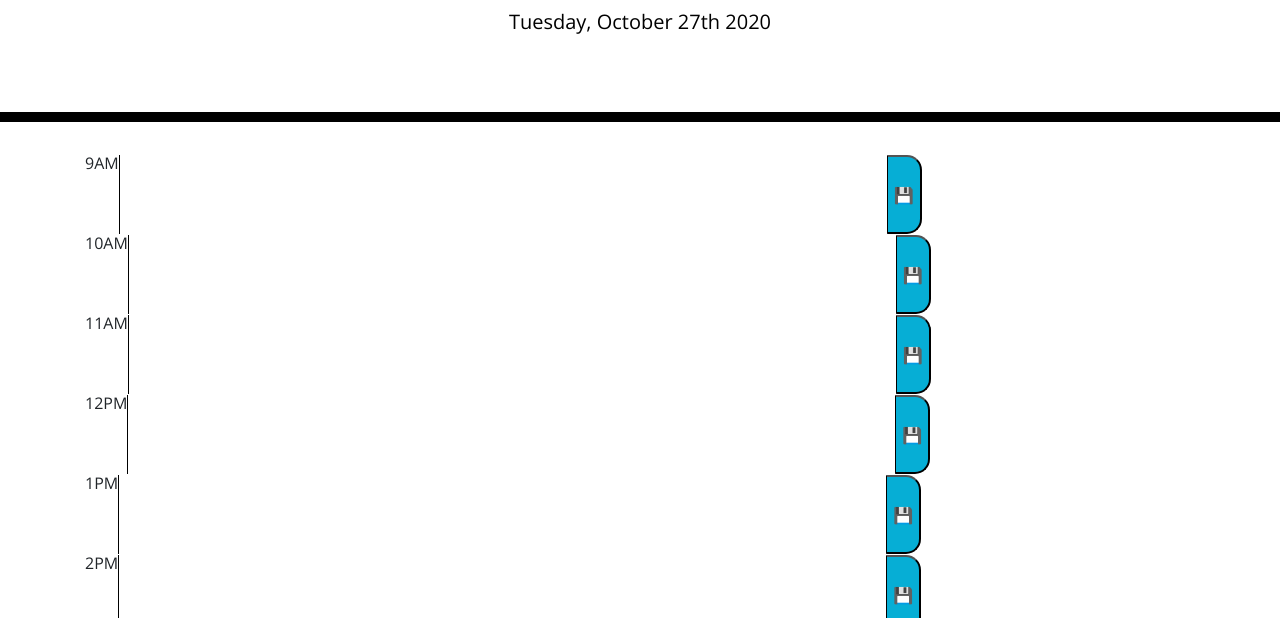
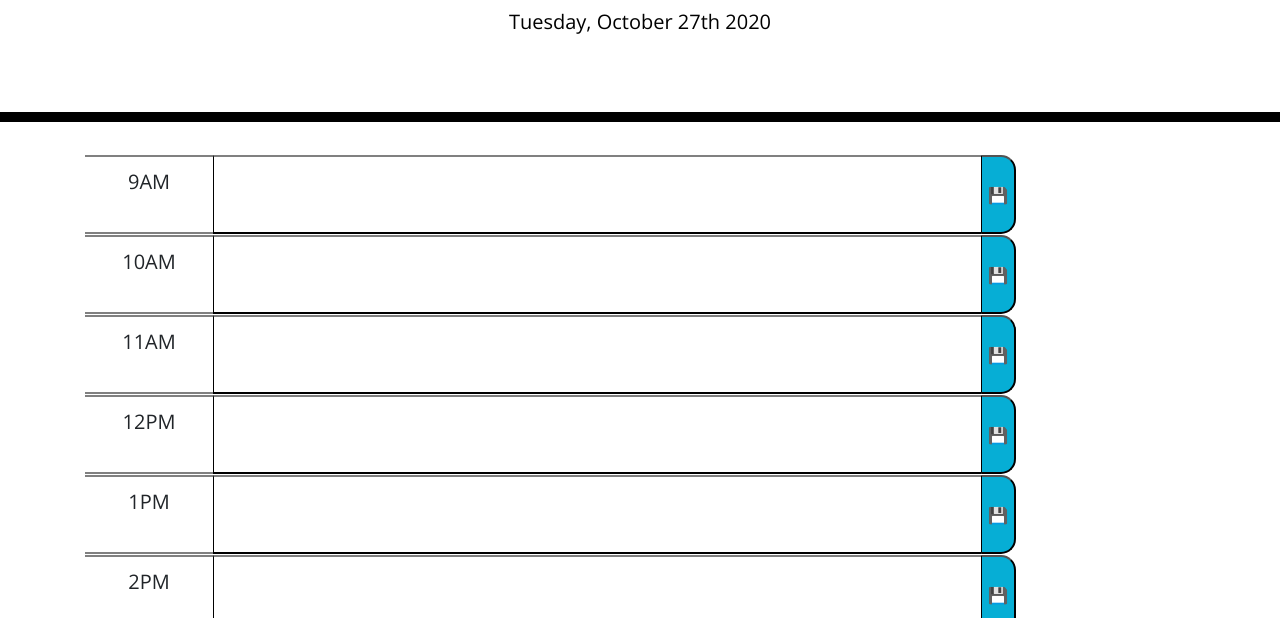
Before and after one commit to Greg15323/grind_and_hustle_scheduler, a plain HTML site: page index.html in a window 1280 px wide. Shown: the part 182-800 px from the top of the page. Drawn offline with nearby package versions, Linux system fonts and the light colour scheme.

Commit message:
css modification

```diff
--- a/style.css
+++ b/style.css
@@ -4,12 +4,14 @@ body {
     line-height: 1;
   }
 
-  textarea{
+  textarea {
     background: transparent;
     border: none;
     resize: none;
     color: #000000;
     border-left: 1px solid black;
+    border-top: 2px solid gray;
+    border-bottom: 2px solid black;
     padding: 10px;
     width: 60vw;
   }
@@ -22,13 +24,18 @@ body {
     border-bottom: 10px solid black;
   }
 
-  .description{
+  .description {
     white-space: pre-wrap;
   }
 
-  .time-block{
+  .time-block {
     text-align: center;
-    border-radius: 15px;
+    border-top: 2px solid gray;
+    border-bottom: 2px solid gray;
+    padding-top: 15px;
+    font-size: 20px;
+    width: 10vw;
+
   }
 
   .row {
@@ -66,7 +73,7 @@ body {
     color: white;
   }
 
-  .saveBtn i:hover {
+  .saveBtn:Hover {
     font-size: 20px;
     transition: all .3s ease-in-out;
   }
```
